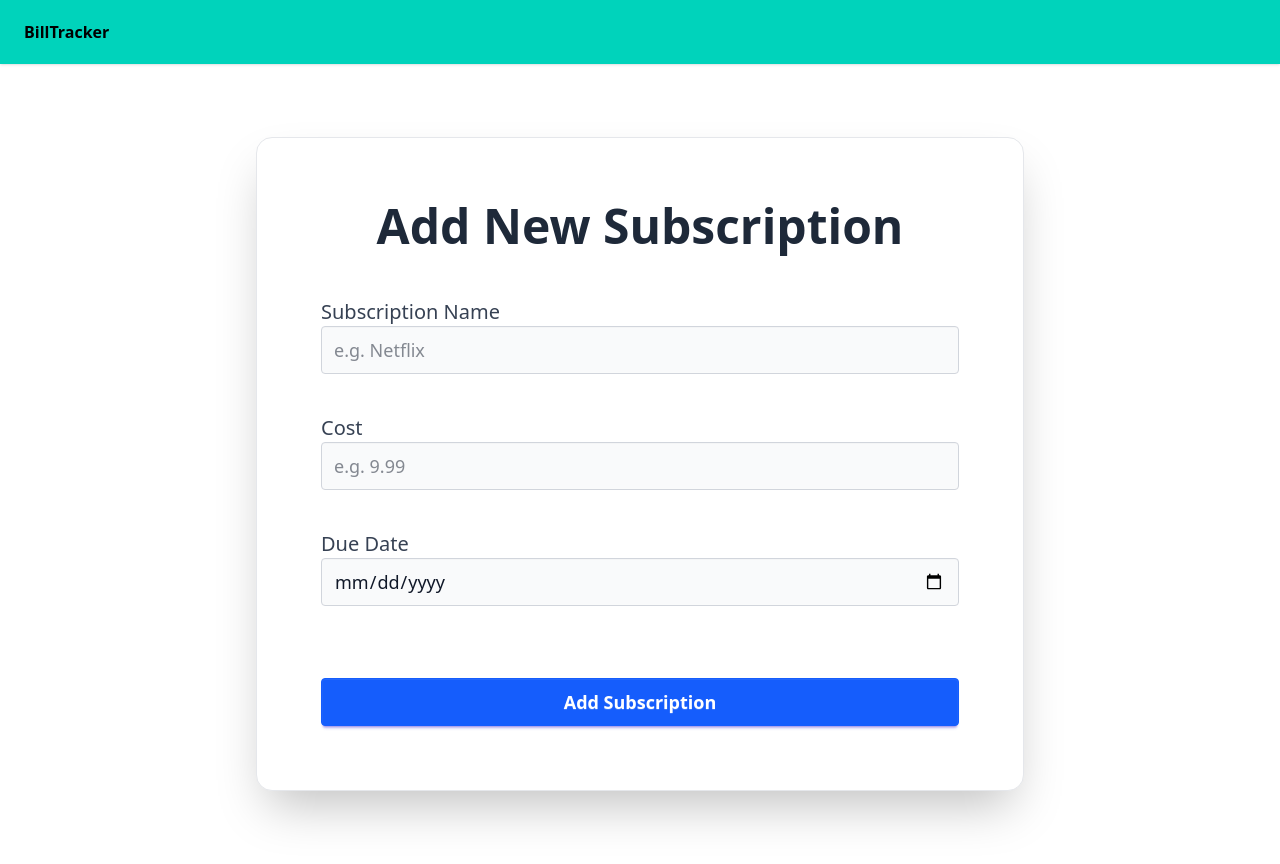
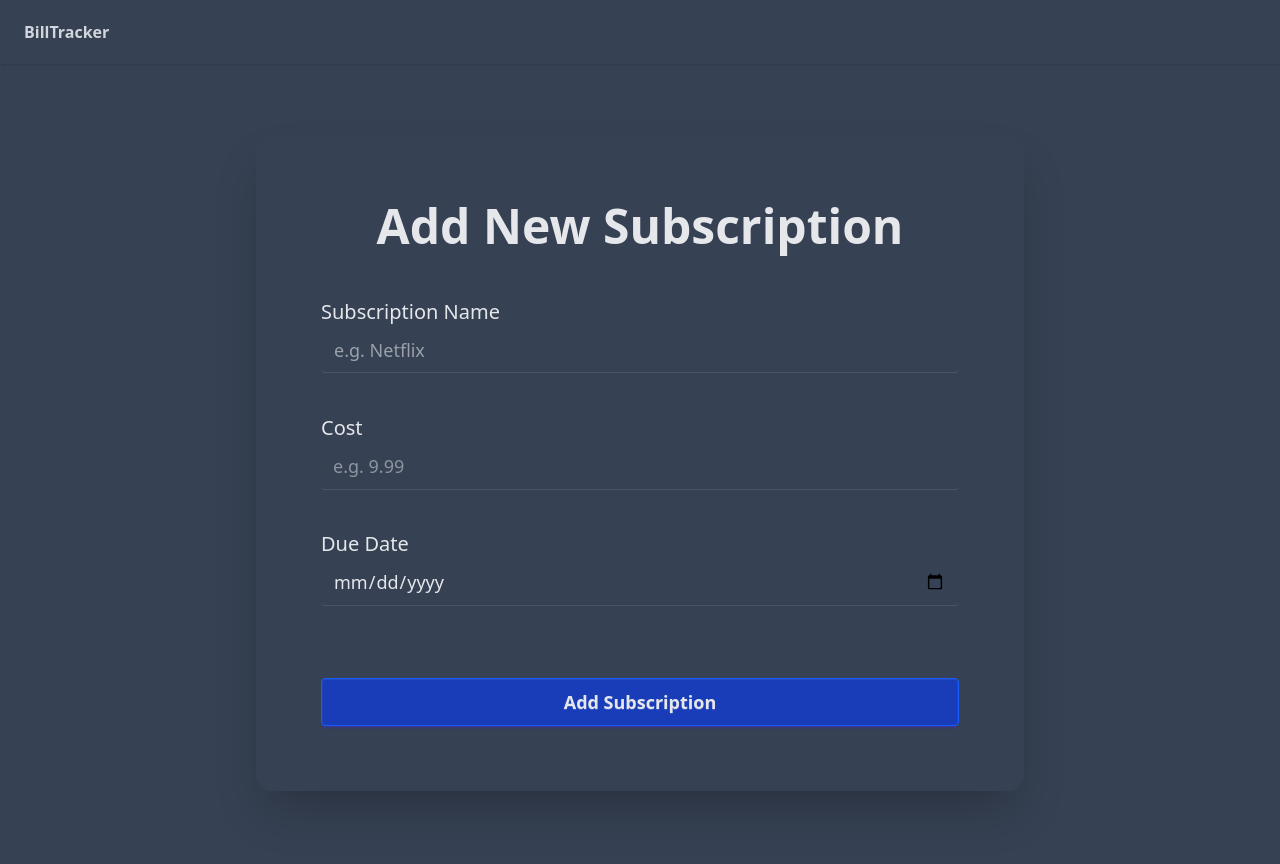
Before and after one commit to qredd121/bill_track, a Next.js app: page /add in a window 1280 px wide. Built offline with nearby package versions, Linux system fonts and the light colour scheme.

Commit message:
changed to dark mode. When you press on logo it goes at home page

```diff
--- a/src/app/add/page.tsx
+++ b/src/app/add/page.tsx
@@ -11,16 +11,16 @@ export default function Add() {
   const handleSubmit = (e: React.FormEvent) => {};
 
   return (
-    <div>
+    <div className="bg-gray-700">
       <Navbar isAdd={true} />
-      <div className="min-h-screen flex items-center justify-center bg-white">
-        <div className="w-full max-w-3xl p-16 border border-gray-200 rounded-2xl shadow-2xl bg-white">
-          <h2 className="text-5xl font-bold mb-12 text-center text-gray-800">
+      <div className="min-h-screen flex items-center justify-center bg-gray-700">
+        <div className="w-full max-w-3xl p-16 border border-gray-700 rounded-2xl shadow-2xl ">
+          <h2 className="text-5xl font-bold mb-12 text-center text-gray-200">
             Add New Subscription
           </h2>
           <form onSubmit={handleSubmit} className="flex flex-col gap-10">
             <label className="form-control w-full">
-              <span className="label-text mb-2 text-xl text-gray-700">
+              <span className="label-text mb-2 text-xl text-gray-200">
                 Subscription Name
               </span>
               <input
@@ -28,12 +28,12 @@ export default function Add() {
                 value={name}
                 onChange={(e) => setName(e.target.value)}
                 required
-                className="input input-bordered input-lg w-full bg-gray-50 text-gray-900 border-gray-300"
+                className="input outline-none input-lg w-full bg-gray-700 text-white border-transparent"
                 placeholder="e.g. Netflix"
               />
             </label>
             <label className="form-control w-full">
-              <span className="label-text mb-2 text-xl text-gray-700">
+              <span className="label-text mb-2 text-xl text-gray-200">
                 Cost
               </span>
               <input
@@ -43,12 +43,12 @@ export default function Add() {
                 required
                 min="0"
                 step="0.01"
-                className="input input-bordered input-lg w-full bg-gray-50 text-gray-900 border-gray-300"
+                className="input outline-none input-lg w-full bg-gray-700 text-gray-200 border-none"
                 placeholder="e.g. 9.99"
               />
             </label>
             <label className="form-control w-full">
-              <span className="label-text mb-2 text-xl text-gray-700">
+              <span className="label-text mb-2 text-xl text-gray-200">
                 Due Date
               </span>
               <input
@@ -56,12 +56,12 @@ export default function Add() {
                 value={dueDate}
                 onChange={(e) => setDueDate(e.target.value)}
                 required
-                className="input input-bordered input-lg w-full bg-gray-50 text-gray-900 border-gray-300"
+                className="input outline-none input-lg w-full bg-gray-700 text-gray-200 border-none"
               />
             </label>
             <button
               type="submit"
-              className="btn btn-primary btn-lg mt-8 bg-blue-600 text-white border-blue-600 hover:bg-blue-700"
+              className="btn btn-primary btn-lg mt-8 bg-blue-800 text-gray-200 border-blue-600 hover:bg-blue-700"
             >
               Add Subscription
             </button>
--- a/src/app/page.tsx
+++ b/src/app/page.tsx
@@ -3,7 +3,7 @@ import Navbar from "@/components/Navbar";
 
 export default function Home() {
   return (
-    <div className="bg-white min-h-screen">
+    <div className="bg-gray-600 min-h-screen">
       <Navbar className="mb-10" isAdd={false} />
       <DashboardCards
         totalMonthlyExpenses={199}
--- a/src/components/DasboardCards.tsx
+++ b/src/components/DasboardCards.tsx
@@ -18,28 +18,28 @@ const DashboardCards: React.FC<DashboardCardsProps> = ({
 }) => {
   return (
     <div className="grid grid-cols-1 md:grid-cols-3 gap-4 p-4">
-      <div className="card inset-shadow-sm bg-gray-100">
+      <div className="card bg-gray-700">
         <div className="card-body">
-          <h2 className="card-title text-black">Total Monthly Expenses</h2>
-          <p className="text-2xl font-bold text-gray-500">
+          <h2 className="card-title text-gray-200">Total Monthly Expenses</h2>
+          <p className="text-2xl font-bold text-gray-400">
             ${totalMonthlyExpenses}
           </p>
         </div>
       </div>
 
-      <div className="card inset-shadow-sm bg-gray-100">
+      <div className="card inset-shadow-sm bg-gray-700">
         <div className="card-body">
-          <h2 className="card-title text-black">All Subscriptions</h2>
-          <p className="text-2xl font-bold text-gray-500">
+          <h2 className="card-title text-gray-200">All Subscriptions</h2>
+          <p className="text-2xl font-bold text-gray-400">
             {totalSubscriptions}
           </p>
         </div>
       </div>
 
-      <div className="card inset-shadow-sm bg-gray-100">
+      <div className="card inset-shadow-sm bg-gray-700">
         <div className="card-body">
-          <h2 className="card-title text-black">Next Payment Due</h2>
-          <p className="text-2xl font-bold text-gray-500">
+          <h2 className="card-title text-200">Next Payment Due</h2>
+          <p className="text-2xl font-bold text-gray-400">
             ${nextPaymentDue.amount}
           </p>
         </div>
--- a/src/components/Navbar.tsx
+++ b/src/components/Navbar.tsx
@@ -9,13 +9,15 @@ interface NavbarProps {
 export default function Navbar({ className, isAdd }: NavbarProps) {
   return (
     <div
-      className={className ? "navbar shadow-sm flex" : "navbar shadow-sm flex"}
+      className={className ? "navbar border-b-1 flex" : "navbar shadow-sm flex"}
     >
-      <p className="text-black font-bold mr-10 pl-4">BillTracker</p>
+      <Link href="/">
+        <p className="text-gray-300 font-bold mr-10 pl-4">BillTracker</p>
+      </Link>
       {!isAdd && (
         <Link
           href="/add"
-          className="btn-outline btn-xs text-gray-400 hover:text-black cursor-pointer text-lg justify-end ml-auto"
+          className="btn-outline btn-xs text-gray-300 hover:text-white cursor-pointer text-lg justify-end ml-auto"
         >
           <AddSVG className="mr-4 w-8 h-8" />
         </Link>
```
